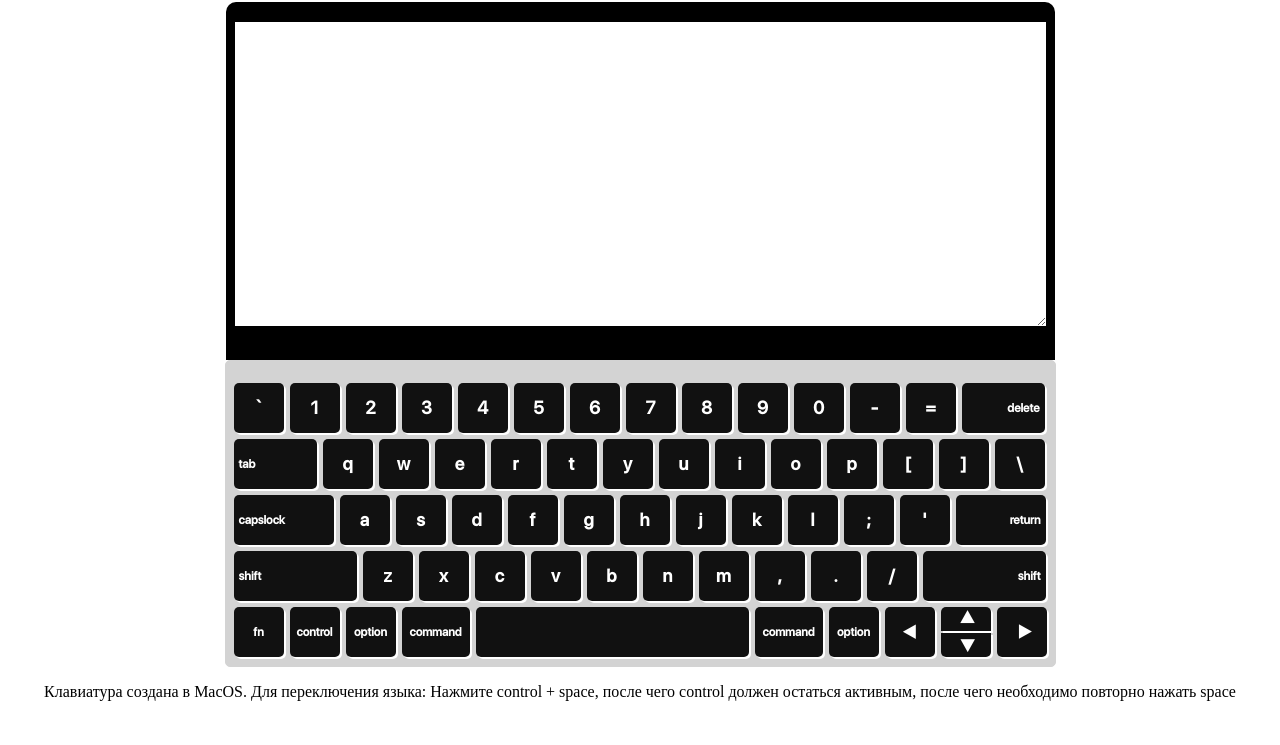
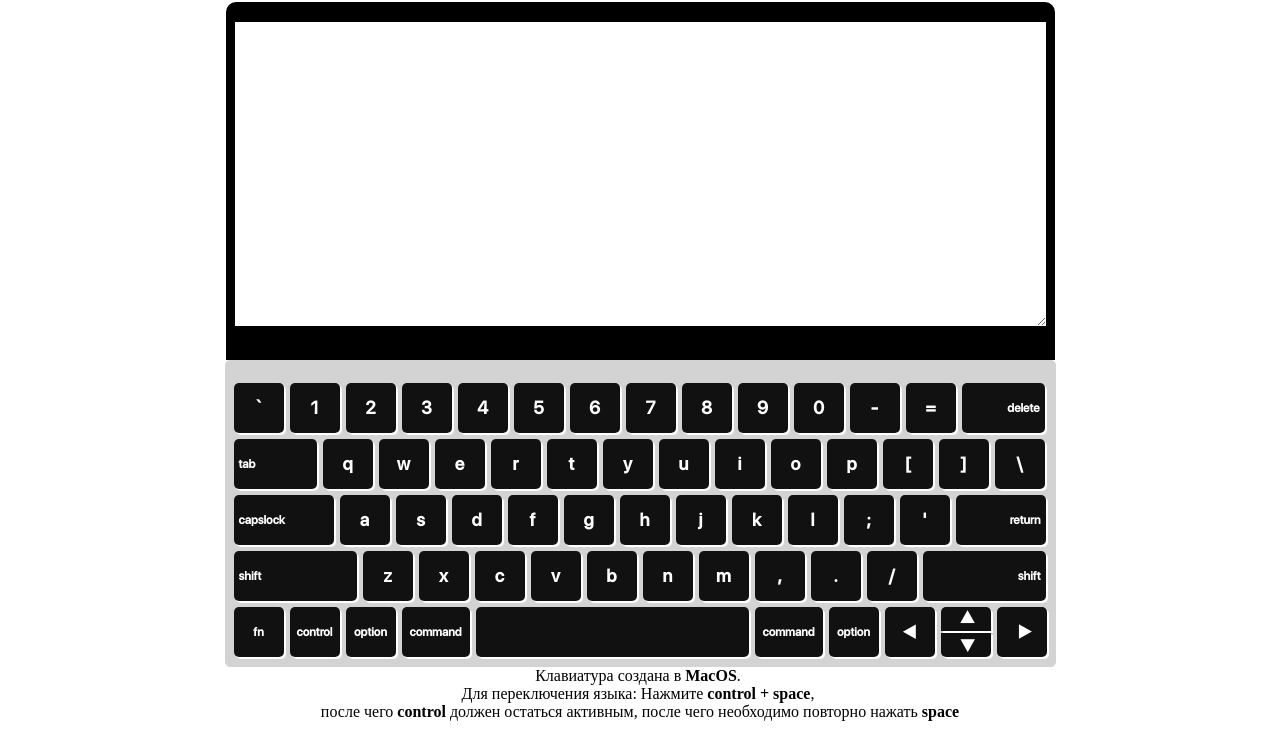
Before and after one commit to intellegento/virtual-keyboard, a website: page index.html in a window 1280 px wide. Shown: the part 55-800 px from the top of the page. Drawn offline with Linux system fonts and the light colour scheme.

Commit message:
feat: add styles for comment

```diff
--- a/app.js
+++ b/app.js
@@ -1299,7 +1299,7 @@ function generateKeyboard (macLetterKeys) {
 
 const p = document.createElement('p')
 p.classList.add('comment')
-p.textContent = 'Клавиатура создана в MacOS. Для переключения языка: Нажмите control + space, после чего control должен остаться активным, после чего необходимо повторно нажать space'
+p.innerHTML = 'Клавиатура создана в <strong>MacOS</strong>. <br>Для переключения языка: Нажмите <strong>control + space</strong>, <br>после чего <strong>control</strong> должен остаться активным, после чего необходимо повторно нажать <strong>space</strong>';
 
 document.body.appendChild(wrapper)
 wrapper.appendChild(h1)
--- a/public/styles/styles.css
+++ b/public/styles/styles.css
@@ -207,3 +207,9 @@
     top: 50%;
     left: calc(50% - 5px);
 }
+
+.comment {
+    white-space: pre-wrap;
+    margin: 0;
+    text-align: center;
+  }
```
